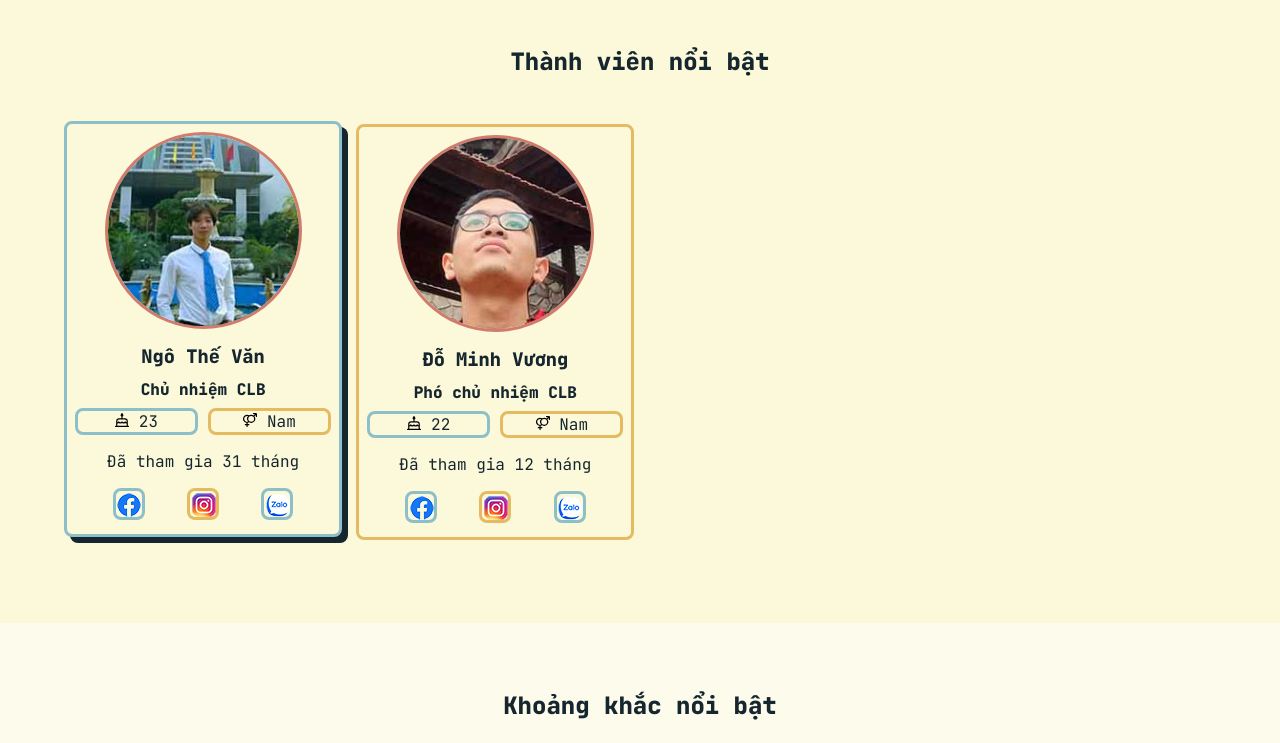
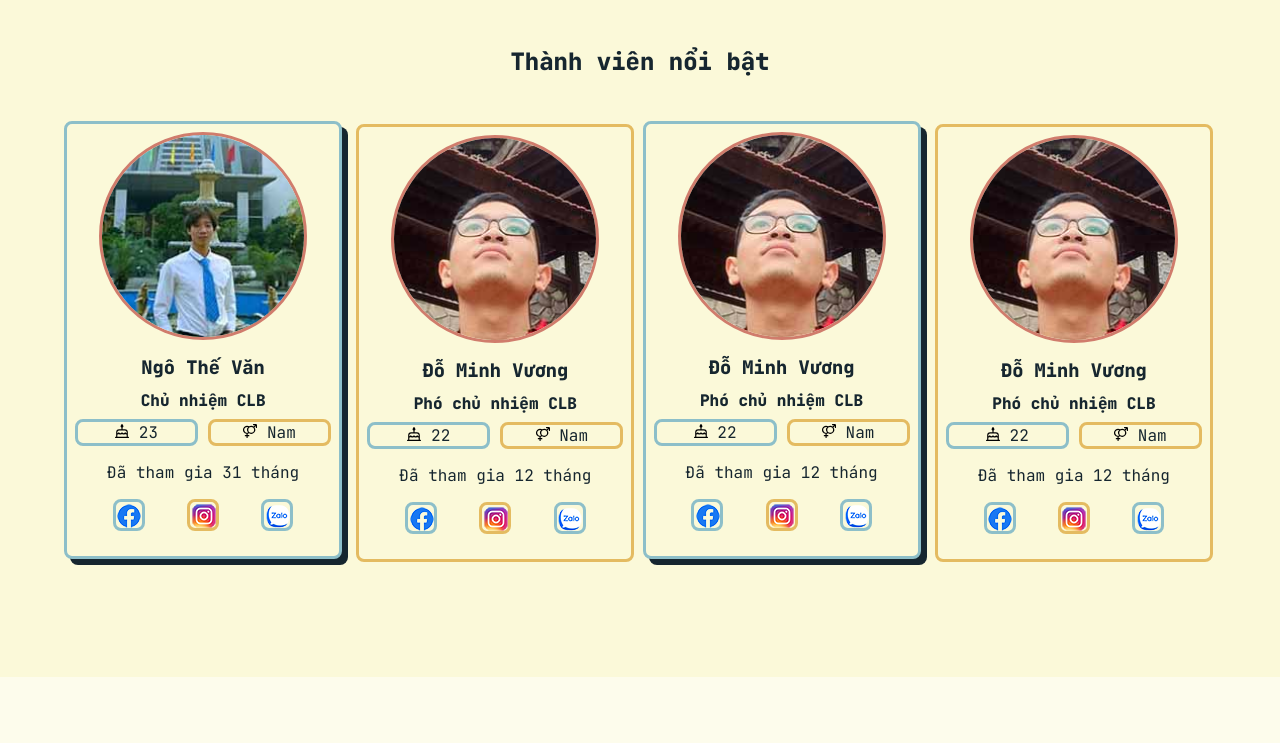
Before and after one commit to xoaicc/karate-hanu-club, a React (Create React App) app: page / in a window 1280 px wide. Shown: the part 1260-2003 px from the top of the page. Built offline with nearby package versions, Linux system fonts and the light colour scheme; a web font is replaced by a local one.

Commit message:
Update something

```diff
--- a/src/components/FlatBlock/FlatBlock.module.css
+++ b/src/components/FlatBlock/FlatBlock.module.css
@@ -1,4 +1,5 @@
 .wrapper {
+    margin-bottom: 2rem;
     padding: .5rem;
     cursor: default;
     background-color: var(--color-3l-100);
--- a/src/components/member/MemberCard/MemberCard.module.css
+++ b/src/components/member/MemberCard/MemberCard.module.css
@@ -1,3 +1,7 @@
+.wrapper {
+    height: 26rem;
+}
+
 .avatar {
     height: 50%;
     border: 3px solid var(--color-5l-50);
--- a/src/components/member/MemberCard/index.js
+++ b/src/components/member/MemberCard/index.js
@@ -27,6 +27,7 @@ export function MemberCard({info}) {
 
     return (
         <FlatBlock part="4" mix={true} center={true}>
+            <div className={styles.wrapper}>
                 <img src={require(`../../../assets/images/Member/${info.avatar}`)} className={styles.avatar} alt="Member avatar" />
                 <h3>{info.fullName}</h3>
                 <h4>{info.role}</h4>
@@ -40,6 +41,7 @@ export function MemberCard({info}) {
                     <a href={`https://www.instagram.com/${info.socialProfile.instagram}`}><img src={require("../../../assets/images/SocialLogo/instagram-logo.png")} alt="Instagram logo" /></a>
                     <a href={`https://zalo.me/${info.socialProfile.zalo}`}><img src={require("../../../assets/images/SocialLogo/zalo-logo.png")} alt="Zalo logo" /></a>
                 </div>
+            </div>
         </FlatBlock>
     );
 }
--- a/src/components/member/MemberList/MemberList.module.css
+++ b/src/components/member/MemberList/MemberList.module.css
@@ -4,7 +4,7 @@
 
 .wrapper {
     display: flex;
-    height: 26rem;
+    flex-wrap: wrap;
 }
 
 @media only screen and (max-width: 480px) {
--- a/src/components/member/MemberList/index.js
+++ b/src/components/member/MemberList/index.js
@@ -3,13 +3,17 @@ import { MemberCard } from "../MemberCard";
 import { selectMembers } from "../memberInfoSlice.js";
 import styles from "./MemberList.module.css";
 
-export function MemberList() {
-    const members = useSelector(selectMembers);
+export function MemberList({featured = false}) {
+    const allMembers = useSelector(selectMembers);
+    const featuredMembers = allMembers.filter(member => member.featured === true);
+    let renderMembers = [...allMembers];
+
+    if (featured) renderMembers = featuredMembers;
 
     return (
         <div className={styles.container}>
             <div className={styles.wrapper}>
-                {members.map((member, i) => <MemberCard key={i} info={member} />)}
+                {renderMembers.map((member, i) => <MemberCard key={i} info={member} />)}
             </div>
         </div>
     );
--- a/src/data/memberData.js
+++ b/src/data/memberData.js
@@ -13,6 +13,7 @@ export const MEMBERS = [
             instagram: "",
             zalo: ""
         },
+        featured: true,
         isLeave: false
     },
     {
@@ -29,6 +30,58 @@ export const MEMBERS = [
             instagram: "xoaicc",
             zalo: "0383398867"
         },
+        featured: true,
+        isLeave: false
+    },
+    {
+        id: "m03",
+        avatar: "m02.jpeg",
+        fullName: "Đỗ Minh Vương",
+        birthday: "2001/02/02",
+        gender: "Nam",
+        role: "Phó chủ nhiệm CLB",
+        level: "",
+        joinDate: "2022/08/15",
+        socialProfile: {
+            facebook: "vuong.xoaic",
+            instagram: "xoaicc",
+            zalo: "0383398867"
+        },
+        featured: true,
+        isLeave: false
+    },
+    {
+        id: "m04",
+        avatar: "m02.jpeg",
+        fullName: "Đỗ Minh Vương",
+        birthday: "2001/02/02",
+        gender: "Nam",
+        role: "Phó chủ nhiệm CLB",
+        level: "",
+        joinDate: "2022/08/15",
+        socialProfile: {
+            facebook: "vuong.xoaic",
+            instagram: "xoaicc",
+            zalo: "0383398867"
+        },
+        featured: true,
+        isLeave: false
+    },
+    {
+        id: "m05",
+        avatar: "m02.jpeg",
+        fullName: "Đỗ Minh Vương",
+        birthday: "2001/02/02",
+        gender: "Nam",
+        role: "Phó chủ nhiệm CLB",
+        level: "",
+        joinDate: "2022/08/15",
+        socialProfile: {
+            facebook: "vuong.xoaic",
+            instagram: "xoaicc",
+            zalo: "0383398867"
+        },
+        featured: false,
         isLeave: false
     }
 ]
--- a/src/sitemap/homepage/index.js
+++ b/src/sitemap/homepage/index.js
@@ -57,7 +57,7 @@ export default function HomePage() {
             <section id={styles.featureMemberSec}>
                 <div className="container">
                     <h2>Thành viên nổi bật</h2>
-                    <MemberList />
+                    <MemberList featured={true} />
                 </div>
             </section>
 
--- a/src/sitemap/pages/Register/index.js
+++ b/src/sitemap/pages/Register/index.js
@@ -1,5 +1,5 @@
 import { useRef } from "react";
-import emailjs from "emailjs-com";
+// import emailjs from "emailjs-com";
 import styles from "./Register.module.css";
 import FlatBlock from "../../../components/FlatBlock";
 
@@ -9,12 +9,12 @@ export default function RegisterPage() {
     const handleSubmit = e => {
         e.preventDefault();
 
-        emailjs.sendForm('service_karate_hanu', 'template_karate_hanu', form.current, 'kHs6dn52cAEWjm5JU')
-            .then(() => {
-                alert("Chúc mừng bạn đã gửi đơn đăng ký tham gia CLB Karate HANU thành công! Hãy kiểm tra email của bạn.");
-            }, () => {
-                alert("Xin lỗi! Có điều gì đó không đúng đã xảy ra. Hãy báo cáo cho chúng mình qua Fanpage hoặc thử lại.");
-            });
+        // emailjs.sendForm('service_karate_hanu', 'template_karate_hanu', form.current, 'kHs6dn52cAEWjm5JU')
+        //     .then(() => {
+        //         alert("Chúc mừng bạn đã gửi đơn đăng ký tham gia CLB Karate HANU thành công! Hãy kiểm tra email của bạn.");
+        //     }, () => {
+        //         alert("Xin lỗi! Có điều gì đó không đúng đã xảy ra. Hãy báo cáo cho chúng mình qua Fanpage hoặc thử lại.");
+        //     });
     };
 
     return (
```
Lines whose indentation alone changed are shown as unchanged.
